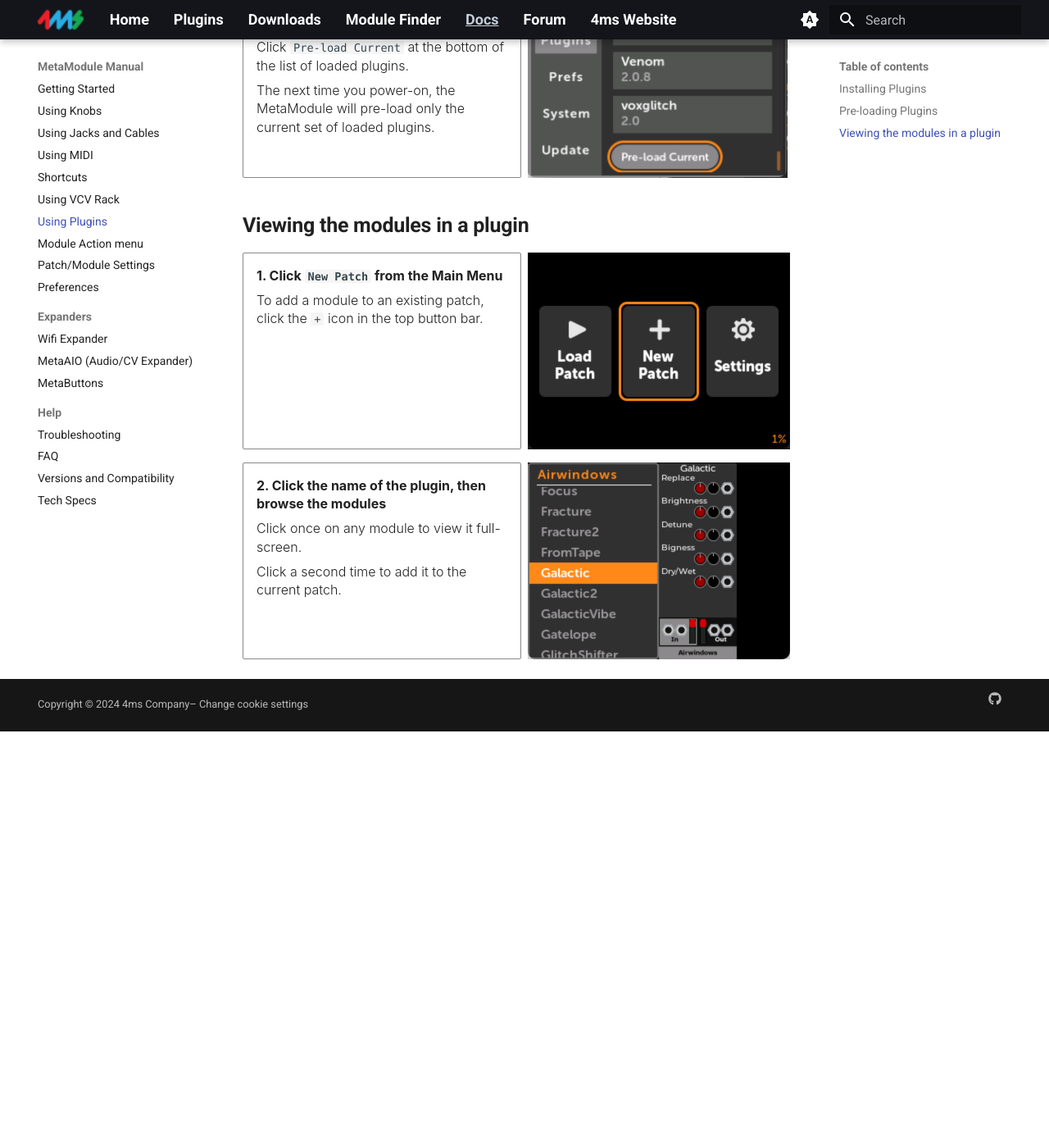
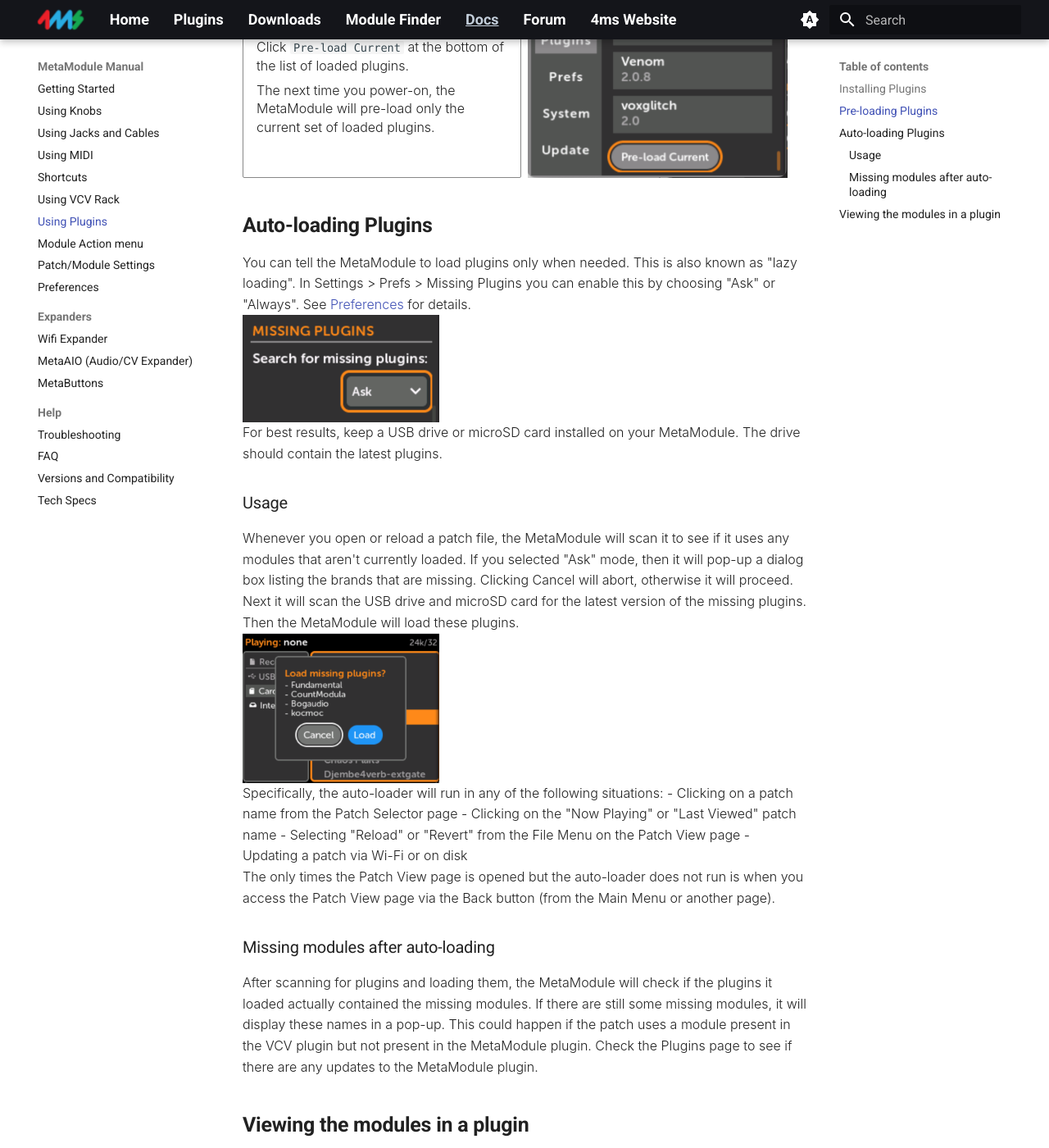
Before and after one commit to 4ms/metamodule-docs-website, an MkDocs documentation site: the page built from docs/plugins.md, in a window 1280 px wide and 1400 px high, scrolled down 2800 px. Shown: the whole window at 82% size. Built offline with MkDocs 1.6.1 and Material for MkDocs 9.7.7, drawn with Linux system fonts in a browser that asks for light colours; before the commit the page ends 3692 px from its top, so only the background shows below that.

Commit message:
WIP new settings

```diff
--- a/docs/plugins.md
+++ b/docs/plugins.md
@@ -110,6 +110,48 @@ plugin normally after startup.
 
 </div>
 
+## Auto-loading Plugins
+
+You can tell the MetaModule to load plugins only when needed. This is also known as "lazy loading".
+In Settings > Prefs > Missing Plugins you can enable this by choosing "Ask" or "Always".
+See [Preferences](preferences.md) for details.
+[![Missing Plugins Prefs](./img/settings-missing-plugins.png){ .wide-240 }](./img/settings-missing-plugins.png)
+
+
+For best results, keep a USB drive or microSD card installed on your
+MetaModule. The drive should contain the latest plugins.
+
+### Usage
+
+Whenever you open or reload a patch file, the MetaModule will scan it to see if
+it uses any modules that aren't currently loaded. If you selected "Ask" mode,
+then it will pop-up a dialog box listing the brands that are missing. Clicking
+Cancel will abort, otherwise it will proceed. Next it will scan the USB drive
+and microSD card for the latest version of the missing plugins. Then the
+MetaModule will load these plugins.
+
+ [![Ask Missing Plugins](./img/load-missing-plugin-conf.png){ .wide-240 }](./img/load-missing-plugin-conf.png)
+
+ Specifically, the auto-loader will run in any of the following situations:
+ - Clicking on a patch name from the Patch Selector page
+ - Clicking on the "Now Playing" or "Last Viewed" patch name
+ - Selecting "Reload" or "Revert" from the File Menu on the Patch View page
+ - Updating a patch via Wi-Fi or on disk
+
+ The only times the Patch View page is opened but the auto-loader does not run
+ is when you access the Patch View page via the Back button (from the Main Menu
+ or another page).
+
+
+### Missing modules after auto-loading
+After scanning for plugins and loading them, the MetaModule will check if the plugins it
+loaded actually contained the missing modules. If there are still some missing
+modules, it will display these names in a pop-up. This could happen if the
+patch uses a module present in the VCV plugin but not present in the MetaModule
+plugin. Check the Plugins page to see if there are
+any updates to the MetaModule plugin.
+
+
 
 
 ## Viewing the modules in a plugin
```
Also changed, not shown: docs/preferences.md (+28 -1 lines), docs/img/settings-missing-plugins.png, docs/img/settings-patch-audio-override.png, docs/img/settings-patch-audio.png (added).
